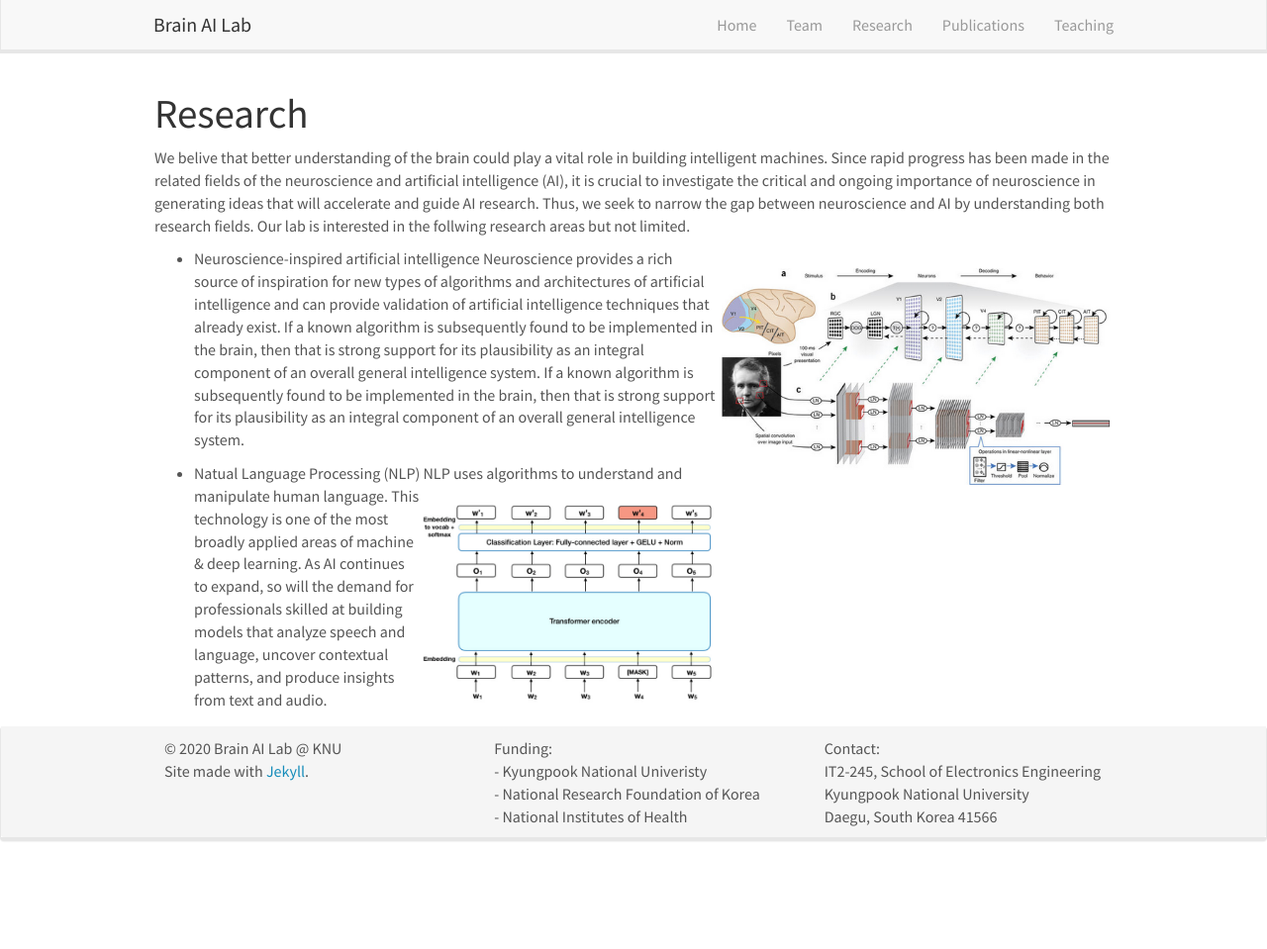
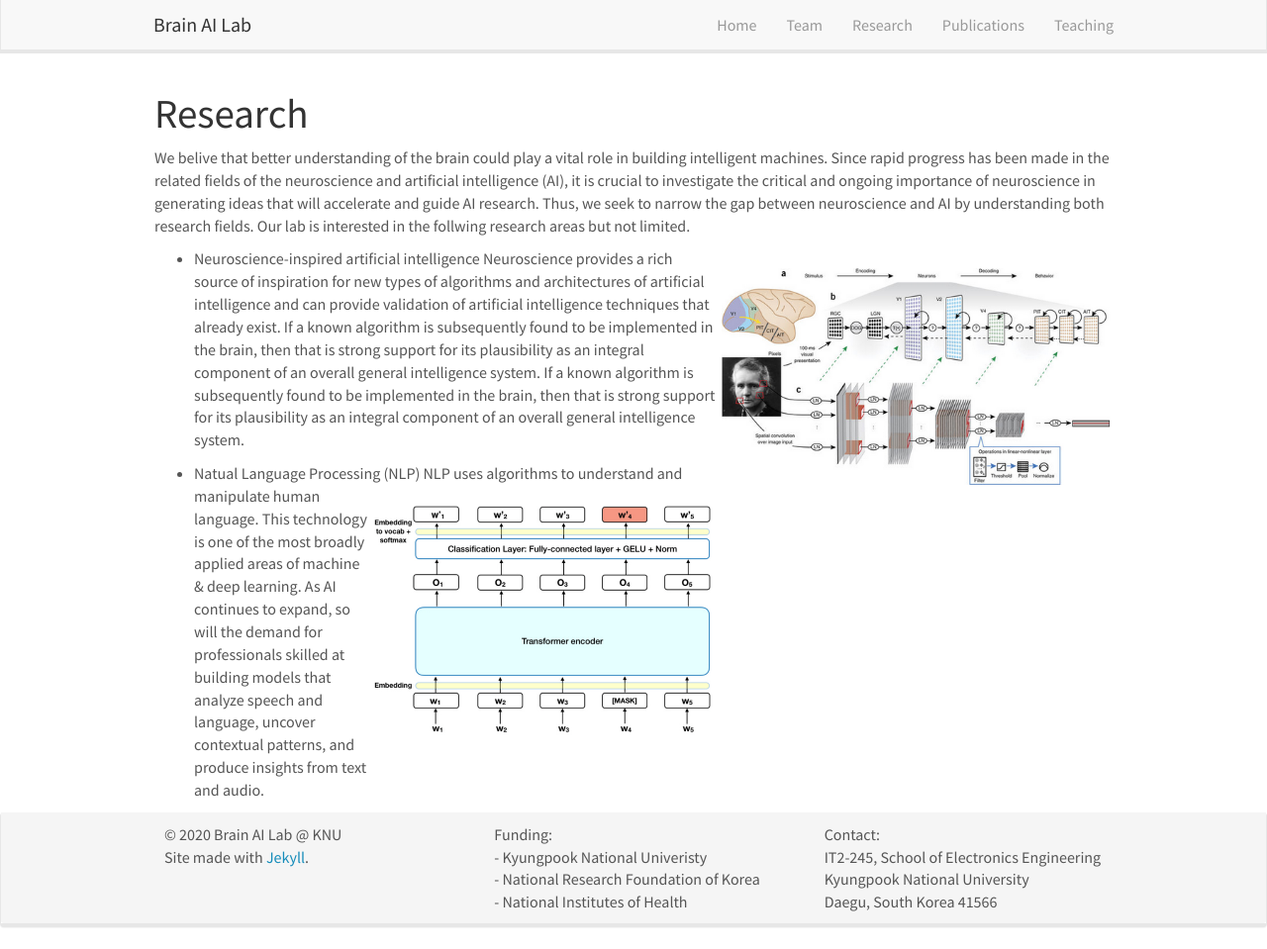
Before and after one commit to KNU-BrainAI/knu-brainai.github.io, a Jekyll site: the page built from _pages/research.md, in a window 1280 px wide and 959 px high. Shown: the whole window at 99% size. Built offline with Jekyll 4.4.1, drawn with Linux system fonts in a browser that asks for light colours; nearby versions of some CDN libraries.

Commit message:
Update research.md

```diff
--- a/_pages/research.md
+++ b/_pages/research.md
@@ -13,5 +13,5 @@ We belive that better understanding of the brain could play a vital role in buil
 - Neuroscience-inspired artificial intelligence ![]({{ site.url }}{{ site.baseurl }}/images/cnn.png){: style="width: 400px; float: right;border: 5px"}
   Neuroscience provides a rich source of inspiration for new types of algorithms and architectures of artificial intelligence and can provide validation of   artificial intelligence techniques that already exist. If a known algorithm is subsequently found to be implemented in the brain, then that is strong support for its plausibility as an integral component of an overall general intelligence system. If a known algorithm is subsequently found to be implemented in the brain, then that is strong support for its plausibility as an integral component of an overall general intelligence system.
 
-- Natual Language Processing (NLP) ![]({{ site.url }}{{ site.baseurl }}/images/bert.jpg){: style="width: 300px; float: right"}
+- Natual Language Processing (NLP) ![]({{ site.url }}{{ site.baseurl }}/images/bert.jpg){: style="width: 350px; float: right"}
   NLP uses algorithms to understand and manipulate human language. This technology is one of the most broadly applied areas of machine & deep learning. As AI continues to expand, so will the demand for professionals skilled at building models that analyze speech and language, uncover contextual patterns, and produce insights from text and audio.
```
